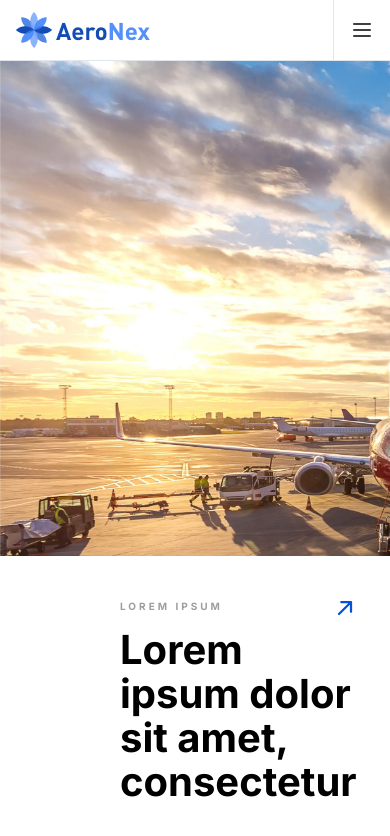
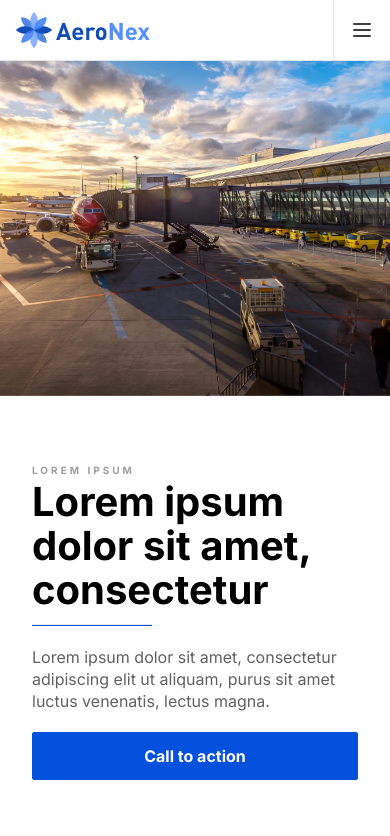
Before and after one commit to lautaro2021/dhnnch, a Next.js app: page / in a window 390 px wide. Shown: the top 836 px of the page. Built offline with nearby package versions, Linux system fonts and the light colour scheme.

Commit message:
WIP responsive

```diff
--- a/app/shared/components/Modal/Modal.tsx
+++ b/app/shared/components/Modal/Modal.tsx
@@ -11,7 +11,7 @@ function Modal({
         <div
             className={`max-w-[606px] ${bgColor} flex flex-col justify-end align-end gap-[8px] z-[20] py-[40px] ${
                 primary && "pr-[40px]"
-            } pl-[120px] rounded-tr-[4px] text-balance`}
+            } pl-[120px] rounded-tr-[4px] text-balance ssm:px-[16px] ssm:py-[32px]`}
         >
             {children}
         </div>
--- a/app/shared/components/Modal/ModalBody.tsx
+++ b/app/shared/components/Modal/ModalBody.tsx
@@ -1,3 +1,4 @@
+import ModalHeader from "./ModalHeader";
 import Button from "../generics/Button";
 
 function ModalBody({
@@ -7,7 +8,6 @@ function ModalBody({
     description,
     overlineButton,
     width,
-    padding,
 }: {
     size: "m" | "l";
     expandModal: boolean;
@@ -15,25 +15,29 @@ function ModalBody({
     description: string;
     overlineButton?: boolean;
     width?: string;
-    padding?: string;
 }) {
     return (
-        <div className={`${width && width} ${padding && padding}`}>
+        <div className={`${width && width} sm:px-[16px] sm:py-[32px]`}>
+            <label className="text-label font-label leading-label tracking-label text-darkGreyText hidden ssm:block">
+                LOREM IPSUM
+            </label>
             {size === "l" ? (
                 <h1 className="text-h1 font-h1 leading-h1">{title}</h1>
             ) : (
                 <h2 className="text-h2 font-h2 leading-h2">{title}</h2>
             )}
 
-            {expandModal && (
-                <div className="flex flex-col gap-[20px]">
+            <div
+                className={`flex-col gap-[20px] ${
+                    expandModal ? "flex" : "hidden"
+                } ssm:flex`}
+            >
                 <hr className="h-[2px] w-[120px] bg-primaryBlue mt-[12px]" />
                 <p className="text-p font-p leading-p text-lightGreyText text-wrap">
                     {description}
                 </p>
                 <Button text="Call to action" overline={overlineButton} />
             </div>
-            )}
         </div>
     );
 }
--- a/app/shared/components/Modal/ModalHeader.tsx
+++ b/app/shared/components/Modal/ModalHeader.tsx
@@ -14,7 +14,7 @@ function ModalHeader({
     hiddenIcon?: boolean;
 }) {
     return (
-        <header className="w-full flex items-start justify-between">
+        <header className="w-full flex items-start justify-between ssm:hidden">
             <label className="text-label font-label leading-label tracking-label text-darkGreyText">
                 {text}
             </label>
--- a/app/shared/components/Navbar/NavbarAction.tsx
+++ b/app/shared/components/Navbar/NavbarAction.tsx
@@ -21,7 +21,6 @@ function NavbarAction({
             } md:border-none md:p-0 md:h-auto md:flex-col`}
             onClick={action}
         >
-            <>
             <div className="inline-flex items-center md:justify-between md:w-full">
                 {opt.Icon ? (
                     <opt.Icon />
@@ -39,7 +38,6 @@ function NavbarAction({
             {idx && idx !== navbarOptions.length - 1 && (
                 <hr className="hidden md:block mt-[24px] h-[1px] bg-borderGrey w-full" />
             )}
-            </>
         </li>
     );
 }
--- a/app/shared/components/Navbar/NavbarOption.tsx
+++ b/app/shared/components/Navbar/NavbarOption.tsx
@@ -19,7 +19,6 @@ function NavbarOption({
         active:text-primaryBlue hover:border-b-[2px] hover:border-primaryBlue cursor-pointer md:h-auto md:p-0 md:flex-col md:hover:border-none`}
             onClick={() => action(idx)}
         >
-            <>
             <div className="inline-flex items-center md:justify-between md:w-full">
                 <span
                     className={`text-p font-p leading-p px-[10px] text-grey ${
@@ -35,7 +34,6 @@ function NavbarOption({
                 />
             </div>
             <hr className="hidden md:block mt-[24px] h-[1px] bg-borderGrey w-full" />
-            </>
         </li>
     );
 }
--- a/app/shared/components/generics/Button.tsx
+++ b/app/shared/components/generics/Button.tsx
@@ -5,7 +5,7 @@ function Button({ text, overline }: { text: string; overline?: boolean }) {
                 overline
                     ? "border-[1px] border-primaryBlue bg-transparent text-primaryBlue hover:bg-primaryBlue hover:text-white"
                     : "bg-primaryBlue text-white hover:bg-transparent hover:text-primaryBlue border-[1px] border-primaryBlue"
-            } text-button font-button leading-button w-min whitespace-nowrap transition-all`}
+            } text-button font-button leading-button w-min whitespace-nowrap transition-all ssm:w-full`}
         >
             {text}
         </button>
--- a/app/shared/components/layouts/Home/Cards.tsx
+++ b/app/shared/components/layouts/Home/Cards.tsx
@@ -14,7 +14,6 @@ function Cards() {
                         size="m"
                         title="Lorem ipsum dolor sit amet"
                         description="Lorem ipsum dolor sit amet, consectetur. Aenean sed metus vel diam consequat mollis. Praesent metus"
-                        padding="pb-[40px]"
                         expandModal
                         overlineButton
                     />
--- a/app/shared/components/layouts/Home/Hero.tsx
+++ b/app/shared/components/layouts/Home/Hero.tsx
@@ -1,5 +1,6 @@
 "use client";
 import { useState } from "react";
+import Image from "next/image";
 import Modal from "../../Modal/Modal";
 import ModalHeader from "../../Modal/ModalHeader";
 import ModalBody from "../../Modal/ModalBody";
@@ -12,7 +13,15 @@ function Hero() {
     };
 
     return (
-        <section className="w-full h-screen bg-[url('/assets/hero.webp')] bg-cover flex items-end">
+        <section className="w-full h-screen bg-[url('/assets/hero.webp')] bg-cover flex items-end ssm:bg-none ssm:flex ssm:flex-col">
+            <picture className="w-full h-full relative hidden ssm:block">
+                <Image
+                    src="/assets/hero.webp"
+                    fill
+                    alt="bg"
+                    objectFit="cover"
+                />
+            </picture>
             <Modal bgColor="bg-white" primary>
                 <>
                     <ModalHeader
```
Lines whose indentation alone changed are shown as unchanged.
